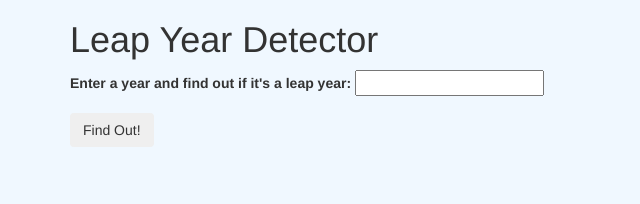
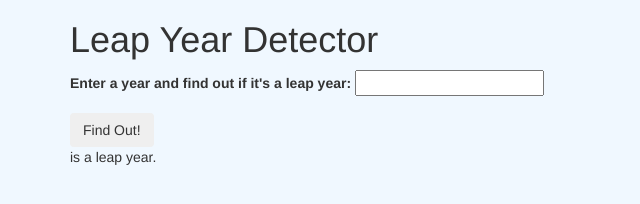
Before and after one commit to lucianmiller/leap-year-detector, a plain HTML site: page index.html in a window 1280 px wide. Shown: the full height of the page, 0-640 px from the left. Drawn offline with Linux system fonts and the light colour scheme.

Commit message:
It will add p tag to output results to

```diff
--- a/index.html
+++ b/index.html
@@ -18,8 +18,7 @@
       <button type="submit" class="btn">Find Out!</button>
     </form>
     <div id="result">
-
-
+    <p><span class="year"></span> is <span class="not"></span> a leap year.</p>
     </div>
   </div>
 </body>
```
